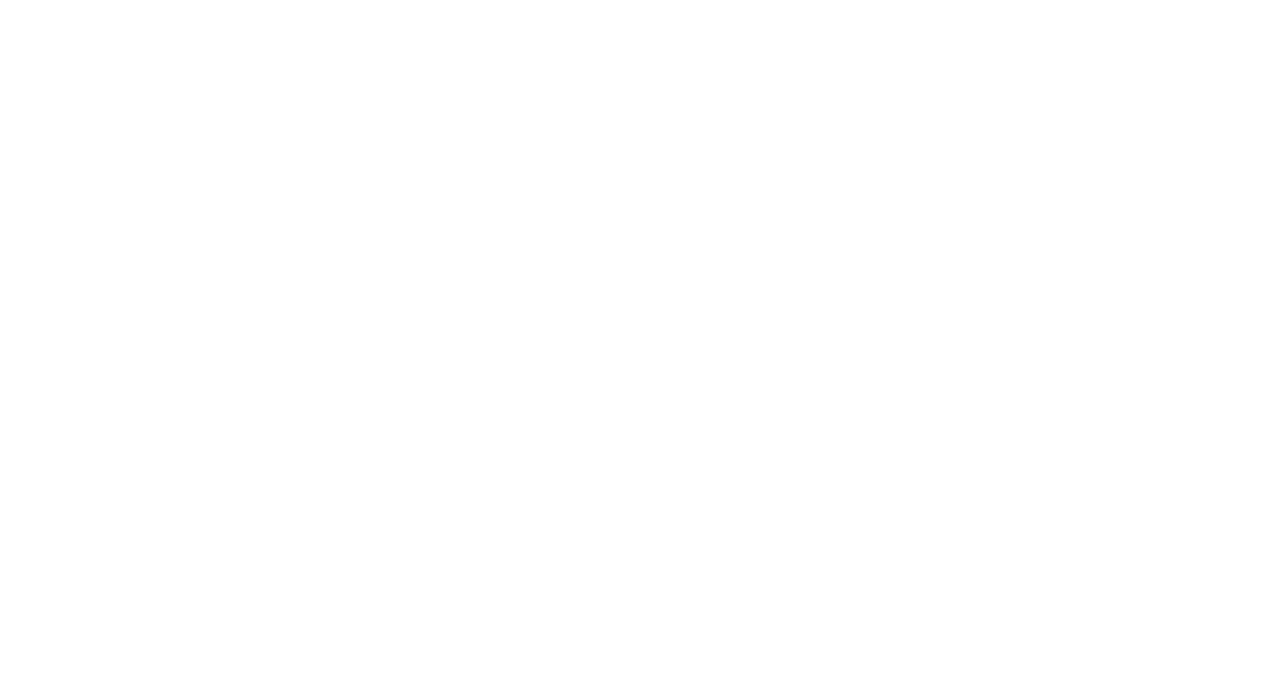
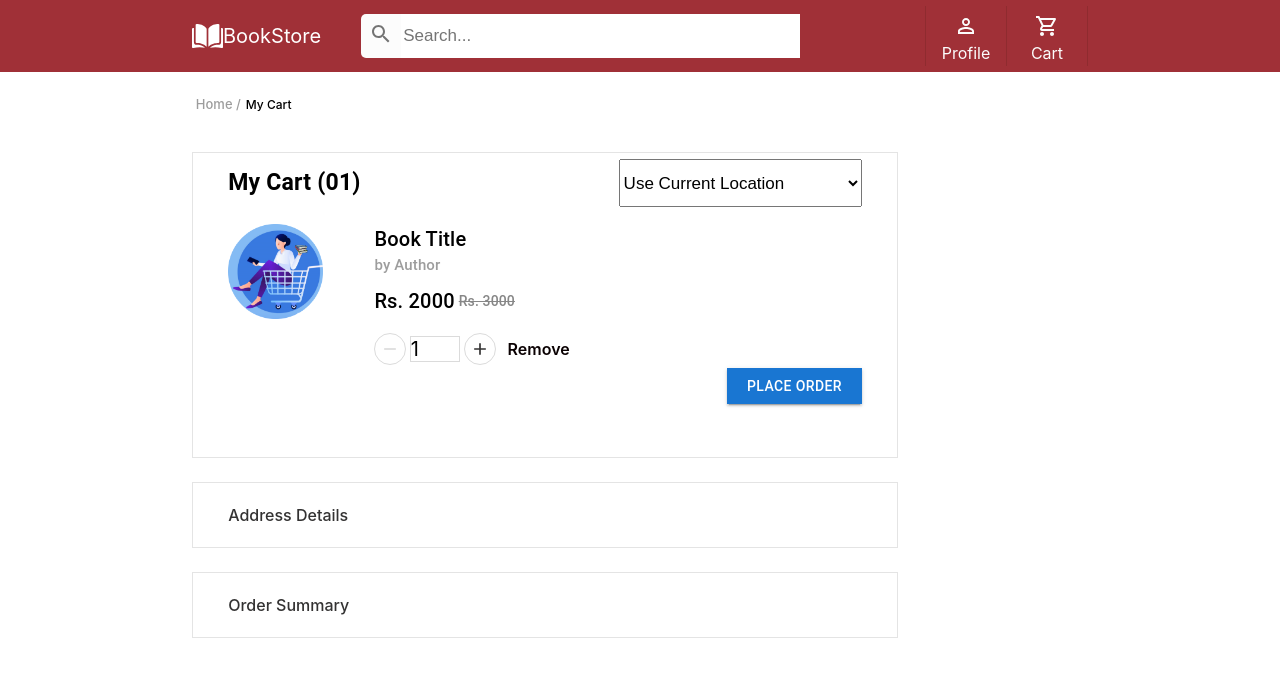
Before and after one commit to Hemantdhurve/BookStoreApp-React, a React (Create React App) app: page /cartDashboard in a window 1280 px wide. Before the commit this address had no page. Shown: the top 676 px of the page. Built offline with nearby package versions, Linux system fonts and the light colour scheme.

Commit message:
[Hemant] Design of Wishlist and Cart Page

```diff
--- a/src/App.js
+++ b/src/App.js
@@ -13,6 +13,8 @@ import DashboardMain from './pages/dashboardMain/DashboardMain';
 import SingleBookDetails from './components/singleBookDetails/SingleBookDetails';
 import WishListDashboard from './pages/wishlistDashboard/WishListDashboard';
 import WishList from './components/wishlist/WishList';
+import Cart from './components/cart/Cart';
+import CartDashboard from './pages/cartDashboard/CartDashboard';
 
 function App() {
   return (
@@ -30,6 +32,8 @@ function App() {
       {/* <SingleBookDetails /> */}
       {/* <WishListDashboard /> */}
       {/* <WishList /> */}
+      {/* <Cart /> */}
+      {/* <CartDashboard /> */}
     </div>
   );
 }
--- /dev/null
+++ b/src/components/cart/Cart.jsx
@@ -0,0 +1,232 @@
+import React, { useState } from 'react';
+import { makeStyles } from '@mui/styles';
+import Box from '@mui/material/Box';
+import { Button, Typography } from '@mui/material';
+import LocationOnIcon from '@mui/icons-material/LocationOn';
+import IconButton from '@mui/material/IconButton';
+import AddIcon from '@mui/icons-material/Add';
+import RemoveIcon from '@mui/icons-material/Remove';
+
+const useStyle = makeStyles({
+    cartBox: {
+        display: 'flex',
+        flexDirection: 'column',
+        position: 'relative',
+        border: '1px solid #E4E4E4',
+        width: '55vw',
+        left: '15vw',
+        top: '8vh',
+        height: '38vh',
+        alignItems: 'center',
+    },
+    cartTxt: {
+        display: 'flex',
+        width: '90%',
+        justifyContent: 'space-between',
+        alignItems: 'center',
+        height: '20%',
+    },
+    location: {
+        height: '6vh',
+        width: '19vw',
+        outline: 'none',
+        fontSize: '17px',
+    },
+    mainData: {
+        display: 'flex',
+        width: '90%',
+        height: '80%',
+    },
+    imgbox: {
+        position: 'relative',
+        top: '10px',
+        height: '60%',
+        width: '15%',
+    },
+    dataBox: {
+        display: 'flex',
+        flexDirection: 'column',
+        position: 'relative',
+        top: '10px',
+        width: '85%',
+        height: '95%',
+    },
+    title: {
+        display: 'flex',
+        flexDirection: 'column',
+        position: 'relative',
+        height: '60%',
+        width: '90%',
+        left: '4vw',
+    },
+    price: {
+        display: 'flex',
+        position: 'relative',
+        top: '10px',
+        width: '29%',
+        alignItems: 'center',
+        justifyContent: 'space-between',
+    },
+    incdecbox:{
+        display: 'flex',
+        position: 'relative',
+        alignItems: 'center',
+        top: '20px',
+        width: '50%',
+        height:'20%',
+        left: '4vw',
+    },
+    innerincdecbox: {
+        width: '100%',
+        height: '20%',
+        display: 'flex',
+        alignItems: 'center',
+        position: 'relative',
+    },
+    incdec1:{
+        display: 'flex',
+        alignItems: 'center',
+        width: '45%',
+        justifyContent: 'space-between'
+    },
+    num:{
+        width: '40%',
+        height: '95%',
+        border: '1px solid #DBDBDB'
+    },
+    placeBtn:{
+        display:'flex',
+        position:'relative',
+        top:'15px',
+        justifyContent:'flex-end',
+
+    },
+
+    //Address Box Part
+
+    addressBox:{
+        display: 'flex',
+        position: 'relative',
+        border: '1px solid #E4E4E4',
+        width: '55vw',
+        left: '15vw',
+        top: '11vh',
+        height: '8vh',
+        alignItems:'center',
+        justifyContent:'center'
+    },
+    innerAddbox:{
+        display: 'flex',
+        height:'45%',
+        width:'90%',
+        fontSize:'16px',
+        fontWeight:'500',
+        alignItems:'center',
+        color:'#333232'
+    },
+    orderBox:{
+        display: 'flex',
+        position: 'relative',
+        border: '1px solid #E4E4E4',
+        width: '55vw',
+        left: '15vw',
+        top: '14vh',
+        height: '8vh',
+        alignItems:'center',
+        justifyContent:'center'
+    }
+})
+
+function Cart() {
+    const classes = useStyle()
+    let [count, setCount] = useState(1)
+
+    function decrement() {
+        count = count - 1
+        setCount(count)
+    }
+    function increment() {
+        count = count + 1
+        setCount(count)
+    }
+
+
+    return (
+        <div>
+            <Box sx={{display:'flex',flexDirection:'column'}}>
+                <Box className={classes.cartBox}>
+                    <Box className={classes.cartTxt}>
+                        <Box >
+                            <Typography style={{ fontSize: '23px', fontWeight: '700' }}>My Cart (01)</Typography>
+                        </Box>
+                        <Box>
+                            <select className={classes.location}>
+                                {/* <option ><LocationOnIcon /> Use Current Location</option> */}
+                                <option > Use Current Location</option>
+                                <option >Bhandara</option>
+                                <option >Nagpur</option>
+                                <option >Pune</option>
+                                <option >Mumbai</option>
+                            </select>
+                        </Box>
+                    </Box>
+                    <Box className={classes.mainData}>
+                        <Box className={classes.imgbox}>
+                            <Box>
+                                <img style={{ height: '100%', width: '100%' }} src='../assets/shopping.png'></img>
+                            </Box>
+                        </Box>
+                        <Box className={classes.dataBox}>
+                            <Box >
+                                <Box className={classes.title}>
+                                    <Typography style={{ fontSize: '20px', fontWeight: '550' }}>Book Title</Typography>
+                                    <Typography style={{ fontSize: '15px', fontWeight: '450', color: '#9D9D9D' }}>by Author</Typography>
+                                    <Box className={classes.price}>
+                                        <Typography style={{ fontSize: '20px', fontWeight: '550' }}>Rs. 2000</Typography>
+                                        <Typography style={{ color: '#878787', textDecorationLine: 'line-through', fontWeight: '500', fontSize: '14px' }}>Rs. 3000</Typography>
+                                    </Box>
+                                </Box>
+                            </Box>
+                            <Box className={classes.incdecbox}>
+                                <Box className={classes.innerincdecbox}>
+                                    <Box className={classes.incdec1}>
+                                        <Box >
+                                            <IconButton onClick={decrement} size='small' style={{ border: '1px solid #DBDBDB' }}>
+                                            <RemoveIcon fontSize='small' style={{ color: '#DBDBDB' }} /></IconButton>
+                                        </Box>
+                                        <Box className={classes.num} >
+                                            <span style={{ fontSize: '20px' }} >{count} </span>
+                                        </Box>
+                                        <Box>
+                                            <IconButton onClick={increment} size='small' style={{ border: '1px solid #DBDBDB' }}>
+                                            <AddIcon fontSize='small' style={{ color: '#333232' }} /></IconButton>
+                                        </Box>
+                                    </Box>
+                                    <Box style={{ width: '30%' }}>
+                                        <Box style={{ color: '#0A0102', fontWeight: '600',fontSize: '16px', position: 'relative', left: '12px' }} >Remove</Box>
+                                    </Box>
+                                </Box>
+                            </Box>
+                            <Box className={classes.placeBtn}>
+                                <Button variant="contained" style={{borderRadius:'0px',width:'25%'}}>Place Order</Button>
+                            </Box>
+                        </Box>
+                    </Box>
+                </Box>
+
+                <Box className={classes.addressBox}>
+                    <Box className={classes.innerAddbox}>
+                        Address Details
+                    </Box>
+                </Box>
+                <Box className={classes.orderBox} >
+                    <Box className={classes.innerAddbox}>
+                        Order Summary
+                    </Box>
+                </Box>
+            </Box>
+        </div>
+    )
+}
+
+export default Cart;
--- a/src/components/singleBookDetails/SingleBookDetails.jsx
+++ b/src/components/singleBookDetails/SingleBookDetails.jsx
@@ -287,6 +287,10 @@ function SingleBookDetails(props) {
   const navWishlist=()=>{
     navigate('/wishlistDashboard')
   }
+
+  const navCart=()=>{
+    navigate('/cartDashboard')
+  }
   return (
     <Box>
       <Header />
@@ -309,7 +313,7 @@ function SingleBookDetails(props) {
               <img className={classes.mainImg} src={bookDetail.image} />
             </Box>
             <Box className={classes.add2Tag}>
-              <Button variant="contained" style={{ backgroundColor: '#A03037', width: '46%', borderRadius: '0px' }}>Add to Bag</Button>
+              <Button variant="contained" onClick={navCart} style={{ backgroundColor: '#A03037', width: '46%', borderRadius: '0px' }}>Add to Bag</Button>
               <Button variant="contained" onClick={navWishlist} style={{ backgroundColor: '#333333', width: '46%', borderRadius: '0px' }} startIcon={<FavoriteOutlinedIcon />}>
                 Wishlist
               </Button>
--- /dev/null
+++ b/src/pages/cartDashboard/CartDashboard.jsx
@@ -0,0 +1,55 @@
+import React from 'react'
+import Header from '../../components/header/Header';
+import Box from '@mui/material/Box';
+import Cart from '../../components/cart/Cart';
+import { makeStyles } from '@mui/styles';
+
+
+const useStyle = makeStyles({
+    topbox: {
+        display: 'flex',
+        position: 'relative',
+        left: '15.3vw',
+        width: '69.5vw',
+        top: '3vh',
+        alignItems: 'center',
+    },
+    topinbox: {
+        display: 'flex',
+        position: 'relative',
+        alignItems: 'center',
+        width: '13%',
+        color: '#9D9D9D'
+    },
+    txtBook: {
+        fontSize: '13px',
+        fontWeight: '500'
+    },
+    subtxt: {
+        position: 'relative',
+        left: '5px',
+        fontSize: '12px',
+        fontWeight: '500',
+        color: 'black'
+    },
+})
+
+function CartDashboard() {
+    const classes = useStyle()
+    return (
+        <div>
+            <Header />
+            <Box className={classes.topbox}>
+                <Box className={classes.topinbox}>
+                    <Box className={classes.txtBook}>
+                        Home /
+                    </Box>
+                    <Box className={classes.subtxt}>My Cart</Box>
+                </Box>
+            </Box>
+            <Cart />
+        </div>
+    )
+}
+
+export default CartDashboard;
--- a/src/pages/router/Router1.jsx
+++ b/src/pages/router/Router1.jsx
@@ -7,6 +7,7 @@ import ResetPassword from '../resetPassword/ResetPassword';
 import DashboardMain from '../dashboardMain/DashboardMain';
 import SingleBookDetails from '../../components/singleBookDetails/SingleBookDetails';
 import WishListDashboard from '../wishlistDashboard/WishListDashboard';
+import CartDashboard from '../cartDashboard/CartDashboard';
 
 function Router1() {
   return (
@@ -20,6 +21,8 @@ function Router1() {
               <Route path='/dashboardMain' element={<DashboardMain />}/>
               <Route path='/singleBookDetails' element={<SingleBookDetails />}/>
               <Route path='/wishlistDashboard' element={<WishListDashboard />}/>
+              <Route path='/cartDashboard' element={<CartDashboard />}/>
+
           </Routes>
         </Router>
     </div>
```
Also changed, not shown: src/pages/dashboard1/Dashboard1.jsx (line endings or trailing spaces).
